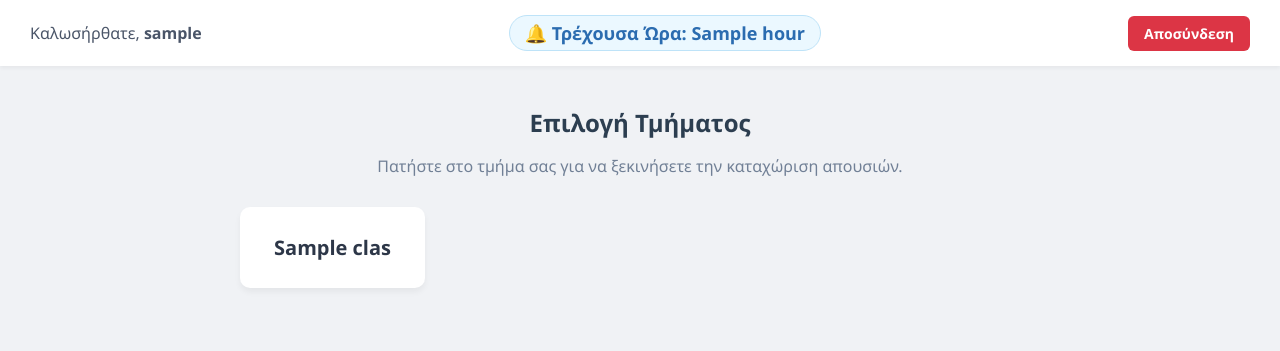
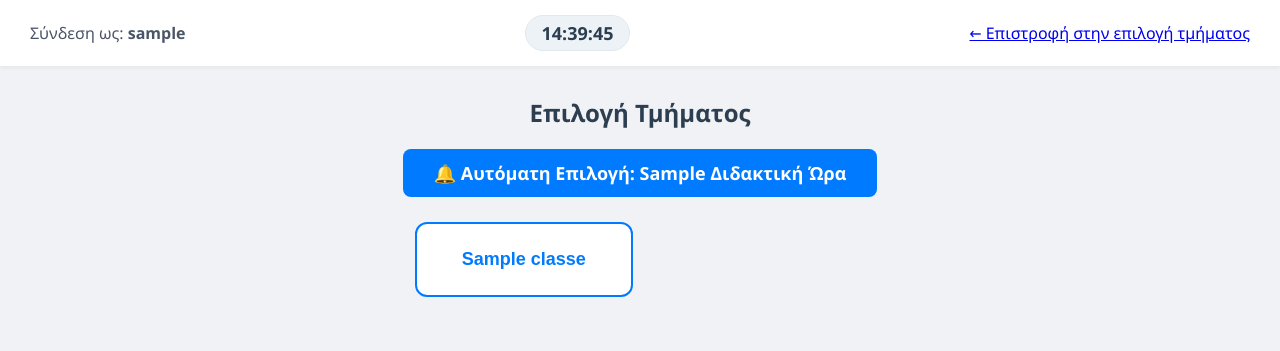
Before and after one commit to stampoltaschris/Absence_App, a Flask app: template templates/dashboard.html in a window 1280 px wide. Shown: the top 351 px of the page. Run offline with Flask 3, Linux system fonts and the light colour scheme; the template is opened without the code that fills it: most values are stand-ins (such as "Sample title", 1, 10 or a date in 2020).

Commit message:
v1.1 morning

```diff
--- a/server.py
+++ b/server.py
@@ -1,37 +1,22 @@
 from flask import Flask, render_template, request, jsonify, session, redirect, url_for
-from werkzeug.security import check_password_hash
 import sqlite3
 import smtplib
 import os
-from dotenv import load_dotenv
 from email.mime.text import MIMEText
-import time
 from datetime import datetime
 
-# Καθορισμός της διαδρομής του φακέλου της εφαρμογής
-basedir = os.path.abspath(os.path.dirname(__file__))
-load_dotenv(os.path.join(basedir, '.env'))
+try:
+    from dotenv import load_dotenv
+    load_dotenv()
+    USING_DOTENV = True
+except ImportError:
+    USING_DOTENV = False
 
 app = Flask(__name__)
 app.secret_key = 'super_secret_key_for_sessions'
 
 LOCKED_CLASSES = {}
 ACTIVE_SESSIONS = {}
-SUBMITTED_CLASSES = {} # { '1η': ['Α1', 'Β2'] }
-
-def cleanup_expired_sessions():
-    now = time.time()
-    timeout = 10 * 60 # 10 λεπτά σε δευτερόλεπτα
-
-    # 1. Καθαρισμός Active Sessions εκπαιδευτικών
-    expired_users = [user for user, last_active in ACTIVE_SESSIONS.items() if now - last_active > timeout]
-    for user in expired_users:
-        del ACTIVE_SESSIONS[user]
-
-    # 2. Καθαρισμός κλειδωμένων τμημάτων
-    expired_classes = [c_name for c_name, info in LOCKED_CLASSES.items() if now - info["last_activity"] > timeout]
-    for c_name in expired_classes:
-        del LOCKED_CLASSES[c_name]
 
 # ΣΥΝΑΡΤΗΣΗ ΑΥΤΟΜΑΤΟΥ ΥΠΟΛΟΓΙΣΜΟΥ ΔΙΔΑΚΤΙΚΗΣ ΩΡΑΣ
 def get_current_school_hour():
@@ -59,7 +44,7 @@ def get_current_school_hour():
         return "MANUAL" # Εκτός ωραρίου (π.χ. απόγευμα), ενεργοποιείται η χειροκίνητη επιλογή
 
 def get_db_connection():
-    conn = sqlite3.connect(os.path.join(basedir, 'database.db'))
+    conn = sqlite3.connect('database.db')
     conn.row_factory = sqlite3.Row
     return conn
 
@@ -71,56 +56,36 @@ def index():
 
 @app.route('/login', methods=['POST'])
 def login():
-    username = request.form.get('username')
-    password = request.form.get('password')
+    data = request.json
+    username = data.get('username')
+    password = data.get('password')
+
+    if username in ACTIVE_SESSIONS:
+        return jsonify({"status": "error", "message": "Αυτός ο λογαριασμός είναι ήδη συνδεδεμένος σε άλλη συσκευή!"})
 
     conn = get_db_connection()
-    user = conn.execute('SELECT * FROM users WHERE username = ?', (username,)).fetchone()
+    user = conn.execute('SELECT * FROM users WHERE username = ? AND password = ?', (username, password)).fetchone()
     conn.close()
 
-    if user and check_password_hash(user['password'], password):
+    if user:
+        ACTIVE_SESSIONS[username] = True
         session['username'] = username
-        ACTIVE_SESSIONS[username] = time.time()
-        return redirect(url_for('dashboard'))
-    else:
-        return "<h3>Λάθος στοιχεία σύνδεσης.</h3><a href='/'>Επιστροφή</a>", 401
-
-
+        return jsonify({"status": "success"})
+    return jsonify({"status": "error", "message": "Λάθος username ή password"})
 
 @app.route('/dashboard')
 def dashboard():
-    cleanup_expired_sessions() # <--- Καθαρισμός
     if 'username' not in session:
         return redirect(url_for('index'))
-
-    current_user = session.get('username')
-
-    # Αν ο χρήστης πετάχτηκε από το timeout, τον αποσυνδέουμε και από το cookie
-    if current_user not in ACTIVE_SESSIONS:
-        session.clear()
-        return redirect(url_for('index'))
-
-    # Ανανέωση χρόνου δραστηριότητας του χρήστη
-    ACTIVE_SESSIONS[current_user] = time.time()
-
-    hour = get_current_school_hour()
-    session['current_hour'] = hour
 
     conn = get_db_connection()
     classes = conn.execute('SELECT * FROM classes').fetchall()
     conn.close()
 
-    submitted_this_hour = SUBMITTED_CLASSES.get(hour, [])
+    # Υπολογίζουμε την αυτόματη ώρα
+    auto_hour = get_current_school_hour()
 
-    # Επειδή άλλαξε η δομή του LOCKED_CLASSES, στέλνουμε στο template μόνο τα ονόματα των χρηστών
-    just_names_locked = {k: v["user"] for k, v in LOCKED_CLASSES.items()}
-
-    return render_template('dashboard.html',
-                           username=current_user,
-                           classes=classes,
-                           hour=hour,
-                           locked_classes=just_names_locked,
-                           submitted_classes=submitted_this_hour)
+    return render_template('dashboard.html', username=session['username'], classes=classes, locked=LOCKED_CLASSES, auto_hour=auto_hour)
 
 @app.route('/select-class', methods=['POST'])
 def select_class():
@@ -132,78 +97,49 @@ def select_class():
     hour = data.get('hour') # Μπορεί να έρθει από το αυτόματο ή το χειροκίνητο μενού
     current_user = session['username']
 
-    if class_name in LOCKED_CLASSES and LOCKED_CLASSES[class_name].get("user") != current_user:
-        return jsonify({"status": "error", "message": f"Το τμήμα {class_name} είναι ήδη κατειλημμένο από τον χρήστη {LOCKED_CLASSES[class_name]['user']}!"})
+    if class_name in LOCKED_CLASSES and LOCKED_CLASSES[class_name] != current_user:
+        return jsonify({"status": "error", "message": f"Το τμήμα {class_name} είναι ήδη κατειλημμένο από τον χρήστη {LOCKED_CLASSES[class_name]}!"})
 
-    # Εναρμόνιση δομής με την υπόλοιπη εφαρμογή
-    LOCKED_CLASSES[class_name] = {
-        "user": current_user,
-        "last_activity": time.time()
-    }
+    LOCKED_CLASSES[class_name] = current_user
     session['current_class'] = class_name
     session['current_hour'] = hour
 
     return jsonify({"status": "success"})
 
-@app.route('/attendance/<class_name>')
-def attendance(class_name):
-    cleanup_expired_sessions()  # Καθαρισμός ληγμένων συνεδριών
-
-    if 'username' not in session:
+@app.route('/attendance')
+def attendance():
+    if 'username' not in session or 'current_class' not in session:
         return redirect(url_for('index'))
 
-    current_user = session.get('username')
-    if current_user not in ACTIVE_SESSIONS:
-        session.clear()
-        return redirect(url_for('index'))
-
-    ACTIVE_SESSIONS[current_user] = time.time()
-    hour = session.get('current_hour', '1η')
-    is_already_submitted = class_name in SUBMITTED_CLASSES.get(hour, [])
-
-    # Έλεγχος διπλοκράτησης με τη νέα δομή
-    for c_name, info in LOCKED_CLASSES.items():
-        if info.get("user") == current_user and c_name != class_name:
-            if class_name not in SUBMITTED_CLASSES.get(hour, []):
-                return f"<h3>Σφάλμα: Είστε ήδη στο τμήμα {c_name}.</h3><a href='/back-to-dashboard'>Επιστροφή</a>"
-
-    # Έλεγχος αν άλλος είναι μέσα (με ασφαλή χρήση .get)
-    if class_name in LOCKED_CLASSES and LOCKED_CLASSES[class_name].get("user") != current_user and not is_already_submitted:
-        other_user = LOCKED_CLASSES[class_name].get("user", "άλλος εκπαιδευτικός")
-        return f"<h3>Σφάλμα: Ο/Η {other_user} είναι ήδη μέσα!</h3><a href='/back-to-dashboard'>Επιστροφή</a>"
-
-    if not is_already_submitted:
-        # Κλείδωμα με αποθήκευση του user και του time
-        LOCKED_CLASSES[class_name] = {"user": current_user, "last_activity": time.time()}
+    class_name = session['current_class']
+    hour = session['current_hour']
 
     conn = get_db_connection()
-    students = conn.execute('SELECT * FROM students WHERE class_id = (SELECT id FROM classes WHERE name = ?)', (class_name,)).fetchall()
+    students = conn.execute('''
+        SELECT students.id, students.name, students.email
+        FROM students
+        JOIN classes ON students.class_id = classes.id
+        WHERE classes.name = ?''', (class_name,)).fetchall()
     conn.close()
 
-    # 🌟 Διορθώθηκε η στοίχιση: Τώρα η return βρίσκεται κανονικά εντός της συνάρτησης
-    return render_template('attendance.html',
-                           username=current_user,
-                           class_name=class_name,
-                           students=students,
-                           hour=hour,
-                           is_readonly=is_already_submitted)
+    return render_template('attendance.html', username=session['username'], students=students, class_name=class_name, hour=hour)
+# ΝΕΟ ΜΟΝΟΠΑΤΙ: Επιστροφή στο Dashboard ξεκλειδώνοντας μόνο το τμήμα
 @app.route('/back-to-dashboard')
 def back_to_dashboard():
     current_user = session.get('username')
-    hour = session.get('current_hour', '1η')
+    # Ξεκλειδώνουμε μόνο το τμήμα που είχε κρατήσει ο συγκεκριμένος χρήστης
     if current_user:
-        # Αφαιρούμε το κλείδωμα ΜΟΝΟ αν το τμήμα δεν έχει υποβληθεί οριστικά
-        to_remove = [k for k, v in LOCKED_CLASSES.items() if v.get("user") == current_user]
+        to_remove = [k for k, v in LOCKED_CLASSES.items() if v == current_user]
         for k in to_remove:
-            if k not in SUBMITTED_CLASSES.get(hour, []):
-                del LOCKED_CLASSES[k]
+            del LOCKED_CLASSES[k]
+
+    # Στέλνουμε τον καθηγητή πίσω στο Dashboard (όχι στο Login!)
     return redirect(url_for('dashboard'))
-
 @app.route('/logout')
 def logout():
     current_user = session.get('username')
     if current_user:
-        to_remove = [k for k, v in LOCKED_CLASSES.items() if v.get("user") == current_user]
+        to_remove = [k for k, v in LOCKED_CLASSES.items() if v == current_user]
         for k in to_remove:
             del LOCKED_CLASSES[k]
         if current_user in ACTIVE_SESSIONS:
@@ -241,6 +177,7 @@ def send_absence():
         "status": "success",
         "message": f"Η υποβολή ολοκληρώθηκε! Στάλθηκαν {success_count} email απουσίας."
     })
+
 def send_email(student_name, to_email, hour):
     # Η Python διαβάζει τα στοιχεία σου κρυφά από το αρχείο .env
     sender_email = os.getenv("EMAIL_USER")
@@ -270,6 +207,3 @@ def send_email(student_name, to_email, hour):
     except Exception as e:
         print(f"Σφάλμα κατά την αποστολή του email: {e}")
         return False
-
-if __name__ == '__main__':
-    app.run(host='0.0.0.0', port=5000, debug=True)
--- a/templates/dashboard.html
+++ b/templates/dashboard.html
@@ -7,145 +7,116 @@
     <style>
         body {
             font-family: 'Segoe UI', Tahoma, Geneva, Verdana, sans-serif;
-            background-color: #f0f2f5;
-            margin: 0;
-            padding: 0;
             text-align: center;
+            margin: 0; padding: 0; background-color: #f0f2f5; color: #333;
         }
         .navbar {
-            background-color: #fff;
-            padding: 15px 30px;
-            display: flex;
-            justify-content: space-between;
-            align-items: center;
-            box-shadow: 0 2px 4px rgba(0,0,0,0.05);
+            background-color: #fff; padding: 15px 30px; display: flex;
+            justify-content: space-between; align-items: center; box-shadow: 0 2px 4px rgba(0,0,0,0.05);
         }
         .user-info { font-size: 16px; color: #4a5568; }
-        .live-hour {
-            font-size: 18px;
-            font-weight: bold;
-            color: #2b6cb0;
-            background-color: #ebf8ff;
-            padding: 5px 15px;
-            border-radius: 20px;
-            border: 1px solid #bee3f8;
+        .live-clock {
+            font-size: 18px; font-weight: bold; color: #2c3e50;
+            background-color: #edf2f7; padding: 5px 15px; border-radius: 20px; border: 1px solid #e2e8f0;
         }
         .logout-btn {
-            background-color: #dc3545;
-            color: white;
-            text-decoration: none;
-            padding: 8px 16px;
-            border-radius: 6px;
-            font-weight: bold;
-            font-size: 14px;
+            background-color: #dc3545; color: white; text-decoration: none;
+            padding: 8px 16px; border-radius: 6px; font-weight: bold; font-size: 14px; transition: background-color 0.2s;
         }
-        .container {
-            max-width: 800px;
-            margin: 40px auto;
-            padding: 0 20px;
-        }
-        h2 { color: #2c3e50; margin-bottom: 10px; }
-        p.subtitle { color: #718096; margin-bottom: 30px; }
+        .logout-btn:hover { background-color: #bd2130; }
+        .main-container { padding: 30px 20px; }
+        h2 { color: #2c3e50; margin-top: 0; }
 
-        /* Το πλέγμα με τα κουμπιά των τμημάτων */
-        .grid {
-            display: grid;
-            grid-template-columns: repeat(auto-fill, minmax(150px, 1fr));
-            gap: 20px;
+        /* Στυλ για την ένδειξη της αυτόματης ώρας */
+        .auto-hour-banner {
+            background-color: #007bff; color: white; padding: 12px;
+            max-width: 450px; margin: 15px auto; border-radius: 8px; font-size: 18px; font-weight: bold;
         }
 
-        .class-card {
-            text-decoration: none;
-            color: #2d3748;
-            background: white;
-            padding: 25px 15px;
-            border-radius: 10px;
-            font-size: 20px;
-            font-weight: bold;
-            box-shadow: 0 4px 6px rgba(0,0,0,0.05);
-            transition: transform 0.2s, box-shadow 0.2s, background-color 0.2s;
-            border: 2px solid transparent;
-            display: flex;
-            flex-direction: column;
-            align-items: center;
-            justify-content: center;
-            gap: 10px;
+        label { font-weight: bold; color: #4a5568; }
+        select { padding: 10px; font-size: 16px; margin: 10px; border-radius: 6px; border: 1px solid #cbd5e1; }
+
+        .grid { display: grid; grid-template-columns: repeat(2, 1fr); max-width: 450px; margin: 25px auto; gap: 15px; }
+        .class-btn {
+            padding: 25px; font-size: 18px; font-weight: bold; background-color: #fff;
+            border: 2px solid #007bff; color: #007bff; border-radius: 12px; cursor: pointer; transition: all 0.2s ease;
         }
-
-        /* Στυλ για Διαθέσιμο Τμήμα */
-        .class-card.available:hover {
-            transform: translateY(-5px);
-            box-shadow: 0 6px 12px rgba(0,0,0,0.1);
-            background-color: #f7fafc;
-            border-color: #4299e1;
-        }
-
-        /* Στυλ αν κάποιος άλλος καθηγητής είναι ήδη μέσα στο τμήμα */
-        .class-card.locked {
-            background-color: #feebc8;
-            border-color: #fbd38d;
-            color: #c05621;
-            cursor: not-allowed;
-        }
-        .class-card.locked .badge {
-            font-size: 11px;
-            background-color: #dd6b20;
-            color: white;
-            padding: 3px 8px;
-            border-radius: 10px;
-        }
-
-        /* Στυλ αν το τμήμα έχει υποβληθεί οριστικά (Read-Only) */
-        .class-card.submitted {
-            background-color: #edf2f7;
-            border-color: #cbd5e1;
-            color: #718096;
-        }
-        .class-card.submitted .badge {
-            font-size: 11px;
-            background-color: #4a5568;
-            color: white;
-            padding: 3px 8px;
-            border-radius: 10px;
-        }
+        .class-btn:hover:not(.locked) { background-color: #007bff; color: white; transform: translateY(-2px); }
+        .class-btn.locked { background-color: #e2e8f0; border-color: #cbd5e1; cursor: not-allowed; color: #94a3b8; }
+        .locked-info { font-size: 12px; color: #ef4444; display: block; margin-top: 5px; }
     </style>
 </head>
 <body>
 
     <div class="navbar">
-        <div class="user-info">Καλωσήρθατε, <b>{{ username }}</b></div>
-        <div class="live-hour">🔔 Τρέχουσα Ώρα: {{ hour }}</div>
-        <a href="/logout" class="logout-btn">Αποσύνδεση</a>
+        <div class="user-info">Σύνδεση ως: <b>{{ username }}</b></div>
+        <div class="live-clock" id="nav-clock">00:00:00</div>
+        <a href="/back-to-dashboard" class="back-link">← Επιστροφή στην επιλογή τμήματος</a>
     </div>
 
-    <div class="container">
+    <div class="main-container">
         <h2>Επιλογή Τμήματος</h2>
-        <p class="subtitle">Πατήστε στο τμήμα σας για να ξεκινήσετε την καταχώριση απουσιών.</p>
+
+        {% if auto_hour != "MANUAL" %}
+            <div class="auto-hour-banner">
+                🔔 Αυτόματη Επιλογή: {{ auto_hour }} Διδακτική Ώρα
+            </div>
+            <input type="hidden" id="hour-selection" value="{{ auto_hour }}">
+        {% else %}
+            <div style="margin-bottom: 15px; color: #718096;">
+                ℹ️ Εκτός σχολικού ωραρίου. Επιλέξτε ώρα χειροκίνητα για δοκιμή:
+            </div>
+            <select id="hour-selection">
+                <option value="1η">1η Ώρα</option>
+                <option value="2η">2η Ώρα</option>
+                <option value="3η">3η Ώρα</option>
+                <option value="4η">4η Ώρα</option>
+                <option value="5η">5η Ώρα</option>
+                <option value="6η">6η Ώρα</option>
+                <option value="7η">7η Ώρα</option>
+            </select>
+        {% endif %}
 
         <div class="grid">
-            {% for class in classes %}
-
-                {% if class.name in submitted_classes %}
-                    <a href="/attendance/{{ class.name }}" class="class-card submitted">
-                        <span>{{ class.name }}</span>
-                        <span class="badge">🔒 Κλειδωμένο</span>
-                    </a>
-
-                {% elif class.name in locked_classes and locked_classes[class.name] != username %}
-                    <a href="#" class="class-card locked" onclick="alert('Το τμήμα είναι κατειλημμένο από τον/την εκπαιδευτικό: {{ locked_classes[class.name] }}'); return false;">
-                        <span>{{ class.name }}</span>
-                        <span class="badge">⚠️ Σε χρήση</span>
-                    </a>
-
-                {% else %}
-                    <a href="/attendance/{{ class.name }}" class="class-card available">
-                        <span>{{ class.name }}</span>
-                    </a>
-                {% endif %}
-
+            {% for c in classes %}
+                <button class="class-btn {% if c.name in locked and locked[c.name] != username %}locked{% endif %}"
+                        onclick="selectClass('{{ c.name }}')">
+                    {{ c.name }}
+                    {% if c.name in locked and locked[c.name] != username %}
+                        <span class="locked-info">(Απασχολημένο από {{ locked[c.name] }})</span>
+                    {% endif %}
+                </button>
             {% endfor %}
         </div>
     </div>
 
+    <script>
+        function updateClock() {
+            const now = new Date();
+            const hours = String(now.getHours()).padStart(2, '0');
+            const minutes = String(now.getMinutes()).padStart(2, '0');
+            const seconds = String(now.getSeconds()).padStart(2, '0');
+            document.getElementById('nav-clock').innerText = `${hours}:${minutes}:${seconds}`;
+        }
+        setInterval(updateClock, 1000);
+        updateClock();
+
+        function selectClass(className) {
+            // Παίρνει την τιμή είτε από το κρυφό input (αυτόματη) είτε από το select (χειροκίνητη)
+            const h = document.getElementById('hour-selection').value;
+
+            fetch('/select-class', {
+                method: 'POST',
+                headers: {'Content-Type': 'application/json'},
+                body: JSON.stringify({class_name: className, hour: h})
+            })
+            .then(res => res.json())
+            .then(data => {
+                if(data.status === 'success') {
+                    window.location.href = '/attendance';
+                } else { alert(data.message); }
+            });
+        }
+    </script>
 </body>
 </html>
```
Also changed, not shown: init_db.py (+5 -13 lines), templates/attendance.html (+55 -40 lines), templates/login.html (+6 -17 lines), database.db.
